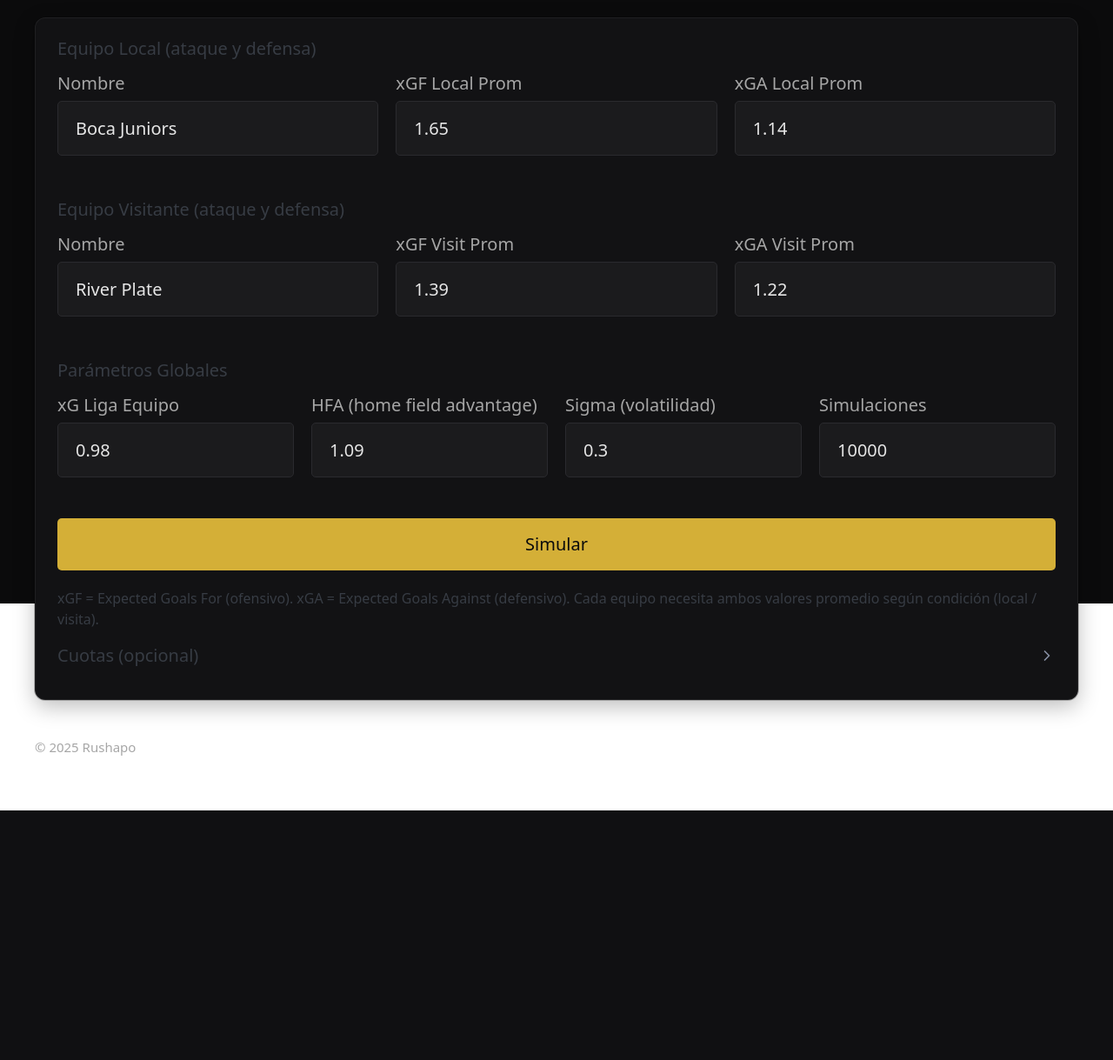
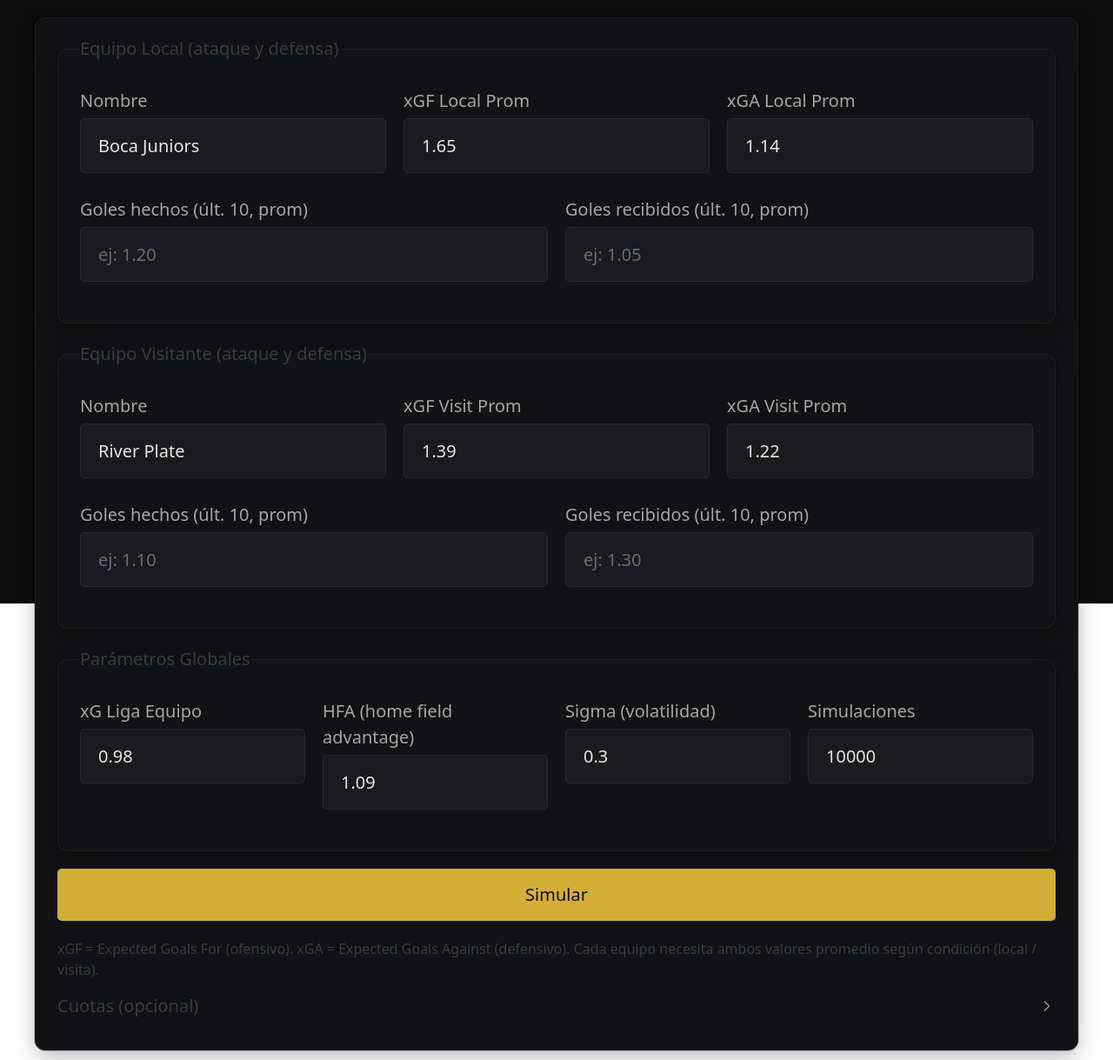
Before and after one commit to Zoragod/rushapo-simulador, a Flask app: page / in a window 1280 px wide. Shown: the part 106-1325 px from the top of the page at 87% size. Before the commit the page ends 1038 px from the top, so only its background shows below. Run offline with Flask 3, Linux system fonts and the light colour scheme; some libraries are stand-ins or nearby versions.

Commit message:
Mostrar xGF/xGA ajustados en Resumen + mezcla goles recientes

```diff
--- a/app.py
+++ b/app.py
@@ -6,7 +6,9 @@
 
 def _to_float(val, default):
     try:
-        return float(val)
+        if val is None or val == "":
+            return float(default)
+        return float(str(val).replace(",", "."))
     except Exception:
         return float(default)
 
@@ -45,6 +47,11 @@
             "xGA_local_prom": _to_float(form.get("xGA_local_prom"), current["xGA_local_prom"]),
             "xGF_visit_prom": _to_float(form.get("xGF_visit_prom"), current["xGF_visit_prom"]),
             "xGA_visit_prom": _to_float(form.get("xGA_visit_prom"), current["xGA_visit_prom"]),
+            # Nuevos: goles últimos 10 (prom por partido)
+            "gf_local_10": _to_float(form.get("gf_local_10"), current.get("gf_local_10") or current["xGF_local_prom"]),
+            "ga_local_10": _to_float(form.get("ga_local_10"), current.get("ga_local_10") or current["xGA_local_prom"]),
+            "gf_visit_10": _to_float(form.get("gf_visit_10"), current.get("gf_visit_10") or current["xGF_visit_prom"]),
+            "ga_visit_10": _to_float(form.get("ga_visit_10"), current.get("ga_visit_10") or current["xGA_visit_prom"]),
             "xG_liga_equipo": _to_float(form.get("xG_liga_equipo"), current["xG_liga_equipo"]),
             "HFA": _to_float(form.get("HFA"), current["HFA"]),
             "sigma": _to_float(form.get("sigma"), current["sigma"]),
--- a/simulador_rushapo.py
+++ b/simulador_rushapo.py
@@ -29,6 +29,11 @@
     "xGA_local_prom": 1.14,
     "xGF_visit_prom": 1.39,
     "xGA_visit_prom": 1.22,
+    # Nuevos (promedio por partido en los últimos 10, opcional)
+    "gf_local_10": None,
+    "ga_local_10": None,
+    "gf_visit_10": None,
+    "ga_visit_10": None,
     "xG_liga_equipo": 0.98,
     "HFA": 1.09,
     "sigma": 0.3,
@@ -59,11 +64,23 @@
     HFA = float(p.get("HFA", 1.0))
     xG_liga = float(p.get("xG_liga_equipo", 1.0)) or 1.0
 
+    # Mezcla xG con goles recientes (prom últimos 10) si están disponibles
+    def _blend(xg, goles):
+        try:
+            return 0.7 * float(xg) + 0.3 * float(goles)
+        except (TypeError, ValueError):
+            return float(xg)
+
+    xGF_local_adj = _blend(p.get("xGF_local_prom"), p.get("gf_local_10"))
+    xGA_local_adj = _blend(p.get("xGA_local_prom"), p.get("ga_local_10"))
+    xGF_visit_adj = _blend(p.get("xGF_visit_prom"), p.get("gf_visit_10"))
+    xGA_visit_adj = _blend(p.get("xGA_visit_prom"), p.get("ga_visit_10"))
+
     # Ajuste con choques lognormales
-    xGF_loc_draw = float(p["xGF_local_prom"]) * shock_lognormal(n, sigma)
-    xGA_vis_draw = float(p["xGA_visit_prom"]) * shock_lognormal(n, sigma)
-    xGF_vis_draw = float(p["xGF_visit_prom"]) * shock_lognormal(n, sigma)
-    xGA_loc_draw = float(p["xGA_local_prom"]) * shock_lognormal(n, sigma)
+    xGF_loc_draw = xGF_local_adj * shock_lognormal(n, sigma)
+    xGA_vis_draw = xGA_visit_adj * shock_lognormal(n, sigma)
+    xGF_vis_draw = xGF_visit_adj * shock_lognormal(n, sigma)
+    xGA_loc_draw = xGA_local_adj * shock_lognormal(n, sigma)
 
     lam_loc = np.clip(HFA * (xGF_loc_draw * xGA_vis_draw) / xG_liga, 1e-6, None)
     lam_vis = np.clip((1.0/HFA) * (xGF_vis_draw * xGA_loc_draw) / xG_liga, 1e-6, None)
@@ -180,6 +197,20 @@
     p = p or params
     df = sim_partido_xg(p)
     resumen = resumen_estadistico(df)
+    # Añadir al resumen los parámetros ajustados para transparencia
+    def _blend(xg, goles):
+        try:
+            return 0.7 * float(xg) + 0.3 * float(goles)
+        except (TypeError, ValueError):
+            return float(xg)
+    xGF_local_adj = _blend(p.get("xGF_local_prom"), p.get("gf_local_10"))
+    xGA_local_adj = _blend(p.get("xGA_local_prom"), p.get("ga_local_10"))
+    xGF_visit_adj = _blend(p.get("xGF_visit_prom"), p.get("gf_visit_10"))
+    xGA_visit_adj = _blend(p.get("xGA_visit_prom"), p.get("ga_visit_10"))
+    resumen["xGF local (ajust)"] = xGF_local_adj
+    resumen["xGA local (ajust)"] = xGA_local_adj
+    resumen["xGF visit (ajust)"] = xGF_visit_adj
+    resumen["xGA visit (ajust)"] = xGA_visit_adj
     score_counts = df.groupby(["g_loc", "g_vis"]).size().sort_values(ascending=False)
     top_scores = (score_counts.head(10) / len(df)).rename("Prob").reset_index()
 
--- a/templates/index.html
+++ b/templates/index.html
@@ -13,7 +13,7 @@
     <h1>RUSHAPO • Simulador Monte Carlo (xG)</h1>
   </header>
   <form method="post" action="/simular" class="card">
-    <fieldset>
+    <fieldset class="card">
       <legend>Equipo Local (ataque y defensa)</legend>
       <div class="grid">
         <label>Nombre
@@ -26,8 +26,16 @@
           <input type="number" step="0.01" name="xGA_local_prom" value="{{ current['xGA_local_prom'] if current else 1.14 }}" required />
         </label>
       </div>
+      <div class="grid">
+        <label>Goles hechos (últ. 10, prom)
+          <input type="number" step="0.01" name="gf_local_10" value="{{ current.get('gf_local_10', '') if current else '' }}" placeholder="ej: 1.20" />
+        </label>
+        <label>Goles recibidos (últ. 10, prom)
+          <input type="number" step="0.01" name="ga_local_10" value="{{ current.get('ga_local_10', '') if current else '' }}" placeholder="ej: 1.05" />
+        </label>
+      </div>
     </fieldset>
-    <fieldset>
+    <fieldset class="card">
       <legend>Equipo Visitante (ataque y defensa)</legend>
       <div class="grid">
         <label>Nombre
@@ -40,8 +48,16 @@
           <input type="number" step="0.01" name="xGA_visit_prom" value="{{ current['xGA_visit_prom'] if current else 1.22 }}" required />
         </label>
       </div>
+      <div class="grid">
+        <label>Goles hechos (últ. 10, prom)
+          <input type="number" step="0.01" name="gf_visit_10" value="{{ current.get('gf_visit_10', '') if current else '' }}" placeholder="ej: 1.10" />
+        </label>
+        <label>Goles recibidos (últ. 10, prom)
+          <input type="number" step="0.01" name="ga_visit_10" value="{{ current.get('ga_visit_10', '') if current else '' }}" placeholder="ej: 1.30" />
+        </label>
+      </div>
     </fieldset>
-    <fieldset>
+    <fieldset class="card">
       <legend>Parámetros Globales</legend>
       <div class="grid">
         <label>xG Liga Equipo
```
